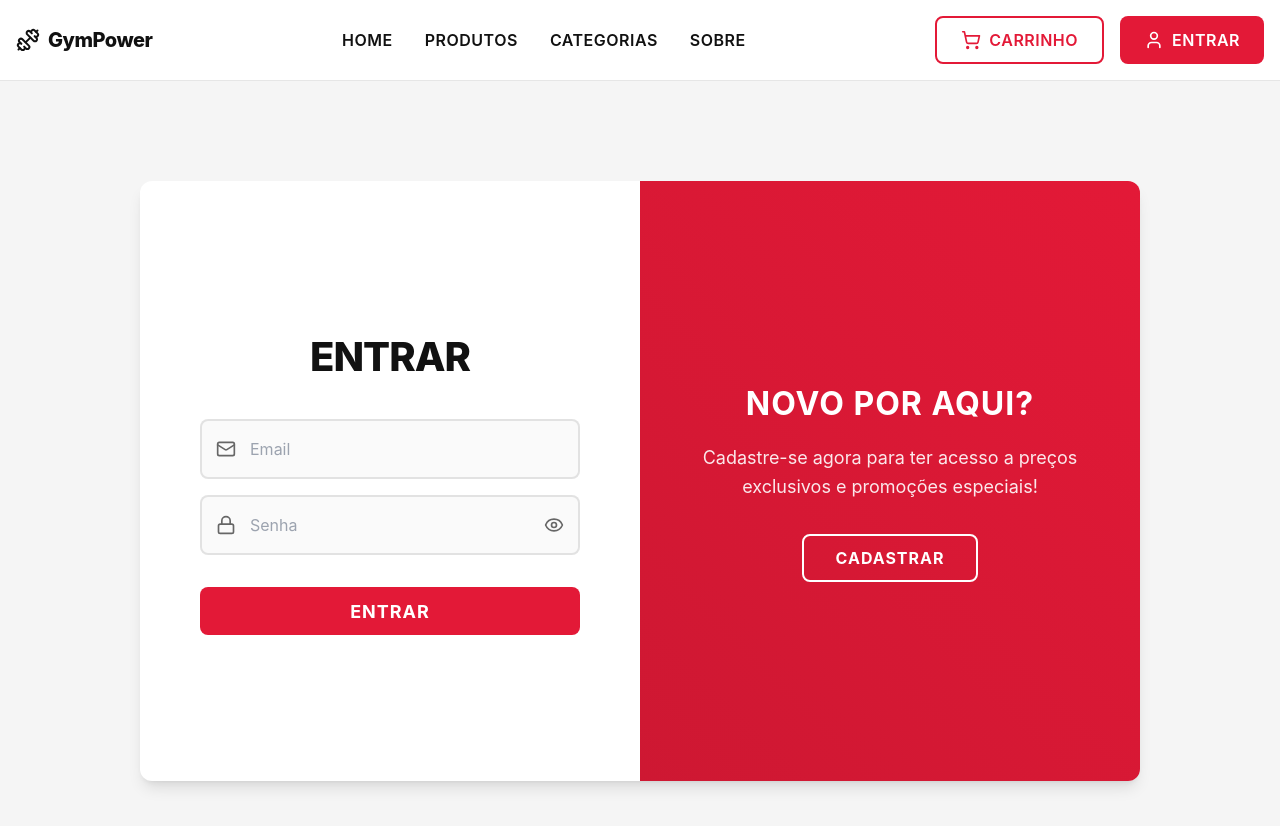
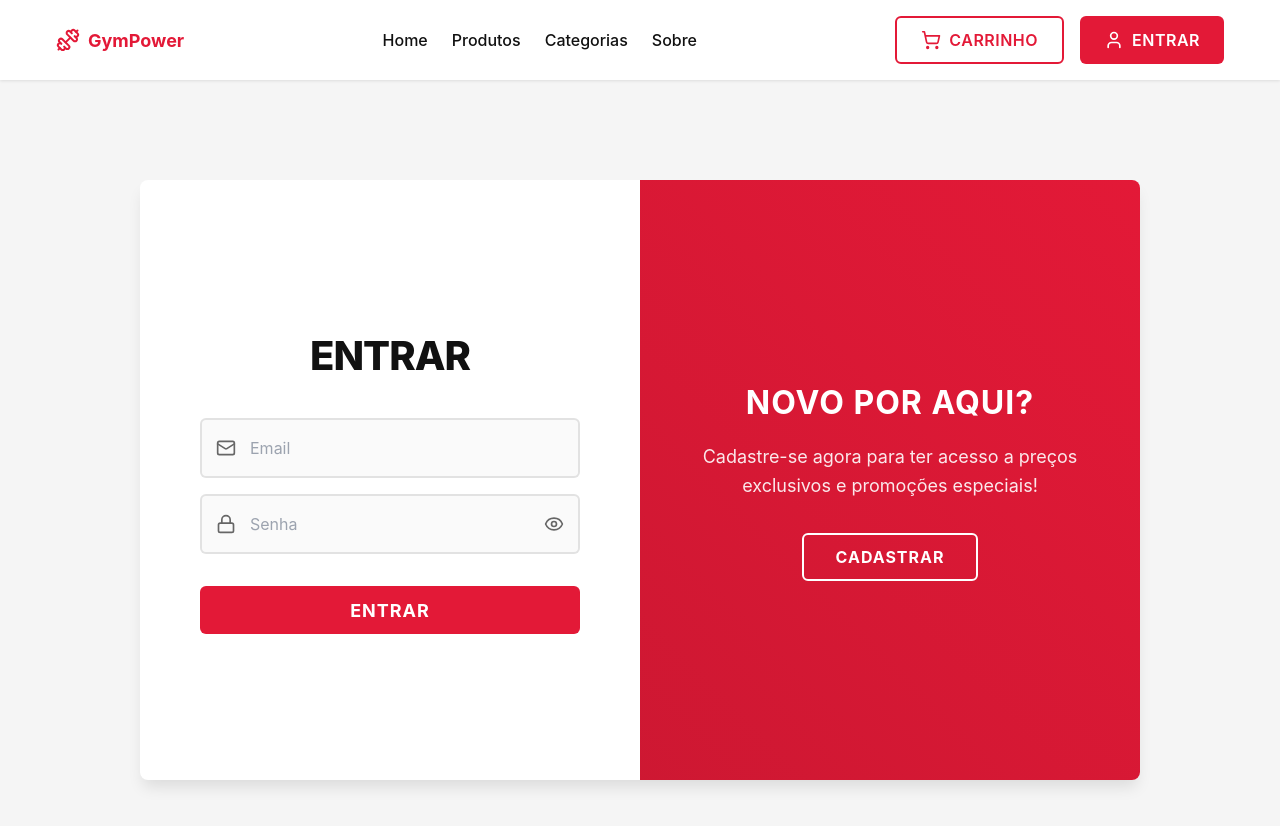
Before and after one commit to gabrielglasser/GympStore, a React (Vite) app in the folder frontend/: page /auth in a window 1280 px wide. Shown: the top 826 px of the page. Built offline with nearby package versions, Linux system fonts and the light colour scheme.

Commit message:
Melhorando a responsividade das paginas

```diff
--- a/frontend/package.json
+++ b/frontend/package.json
@@ -17,8 +17,7 @@
     "react": "^19.0.0",
     "react-dom": "^19.0.0",
     "react-hot-toast": "^2.5.2",
-    "react-router-dom": "^7.5.0",
-    "sass": "^1.86.3"
+    "react-router-dom": "^7.5.0"
   },
   "devDependencies": {
     "@eslint/js": "^9.21.0",
@@ -32,6 +31,7 @@
     "eslint-plugin-react-refresh": "^0.4.19",
     "globals": "^15.15.0",
     "postcss": "^8.4.31",
+    "sass": "^1.86.3",
     "tailwindcss": "^3.3.0",
     "typescript": "~5.7.2",
     "typescript-eslint": "^8.24.1",
--- a/frontend/src/assets/styles/variables.scss
+++ b/frontend/src/assets/styles/variables.scss
@@ -5,9 +5,8 @@ $secondary: #FFD700; // Gold for premium/special items
 $text-primary: #111111; // Near black for main text
 $text-secondary: #666666; // Medium gray for secondary text
 $background: #F5F5F5; // Light gray background
-$white: #ffffff;
-$error: #E31937; // Using primary red for errors
-$success: #1E5631; // Dark green for success states
+$white: #FFFFFF;
+$error: #DC2626;
 
 // Typography
 $font-family: 'Inter', system-ui, -apple-system, sans-serif;
@@ -35,14 +34,14 @@ $breakpoint-xl: 1280px;
 
 // Border Radius
 $border-radius-sm: 0.25rem;
-$border-radius: 0.5rem;
-$border-radius-lg: 0.75rem;
+$border-radius: 0.375rem;
+$border-radius-lg: 0.5rem;
 
 // Shadows
 $shadow-sm: 0 1px 2px 0 rgba(0, 0, 0, 0.05);
-$shadow: 0 1px 3px 0 rgba(0, 0, 0, 0.1), 0 1px 2px -1px rgba(0, 0, 0, 0.1);
-$shadow-lg: 0 10px 15px -3px rgba(0, 0, 0, 0.1), 0 4px 6px -4px rgba(0, 0, 0, 0.1);
+$shadow: 0 1px 3px 0 rgba(0, 0, 0, 0.1);
+$shadow-lg: 0 10px 15px -3px rgba(0, 0, 0, 0.1);
 
 // Transitions
-$transition-base: all 0.15s ease-in-out;
+$transition-base: all 0.2s ease-in-out;
 $transition-smooth: all 0.3s cubic-bezier(0.4, 0, 0.2, 1);
--- a/frontend/src/components/home/FeaturedProducts/FeaturedProducts.tsx
+++ b/frontend/src/components/home/FeaturedProducts/FeaturedProducts.tsx
@@ -31,7 +31,7 @@ export const FeaturedProducts: React.FC = () => {
 
   const handleAddToCart = (product: Product) => {
     try {
-      addToCart(product);
+      addToCart(product.id, 1);
       toast.success('Produto adicionado ao carrinho!');
     } catch (error) {
       console.error('Erro ao adicionar ao carrinho:', error);
--- a/frontend/src/components/layout/Header/Header.module.scss
+++ b/frontend/src/components/layout/Header/Header.module.scss
@@ -1,53 +1,89 @@
 @use '../../../assets/styles/variables.scss' as *;
 
 .header {
+  background-color: $white;
+  box-shadow: $shadow;
   position: sticky;
   top: 0;
-  z-index: 50;
-  background-color: rgba($white, 0.98);
-  backdrop-filter: blur(8px);
-  border-bottom: 1px solid rgba($text-primary, 0.1);
+  z-index: 1000;
 
   .container {
-    max-width: $breakpoint-xl;
+    max-width: 1200px;
     margin: 0 auto;
     padding: $spacing-4;
     display: flex;
     align-items: center;
     justify-content: space-between;
+    position: relative;
   }
 
   .logo {
     display: flex;
     align-items: center;
     gap: $spacing-2;
-    font-size: $font-size-xl;
-    font-weight: 800;
-    color: $text-primary;
+    color: $primary;
+    font-weight: 700;
+    font-size: $font-size-lg;
     text-decoration: none;
-    letter-spacing: -0.5px;
 
     &:hover {
-      color: $primary;
+      opacity: 0.8;
+    }
+  }
+
+  .menuButton {
+    display: none;
+    background: none;
+    border: none;
+    color: $text-primary;
+    cursor: pointer;
+    padding: $spacing-2;
+
+    @media (max-width: $breakpoint-md) {
+      display: flex;
+      align-items: center;
+      justify-content: center;
     }
   }
 
   .nav {
     display: flex;
-    align-items: center;
-    gap: $spacing-8;
+    gap: $spacing-6;
 
     .link {
       color: $text-primary;
       text-decoration: none;
-      font-weight: 600;
-      font-size: $font-size-base;
+      font-weight: 500;
       transition: $transition-base;
-      text-transform: uppercase;
-      letter-spacing: 0.5px;
 
       &:hover {
         color: $primary;
+      }
+    }
+
+    @media (max-width: $breakpoint-md) {
+      display: none;
+      position: absolute;
+      top: 100%;
+      left: 0;
+      right: 0;
+      background: $white;
+      flex-direction: column;
+      padding: $spacing-4;
+      gap: $spacing-4;
+      box-shadow: $shadow;
+
+      &.active {
+        display: flex;
+      }
+
+      .link {
+        padding: $spacing-2;
+        border-radius: $border-radius;
+
+        &:hover {
+          background-color: rgba($primary, 0.1);
+        }
       }
     }
   }
@@ -58,22 +94,58 @@
     gap: $spacing-4;
 
     .cartButton {
-      position: relative;
+      text-decoration: none;
+    }
 
-      .cartCount {
-        position: absolute;
-        top: -8px;
-        right: -8px;
-        background-color: $primary;
-        color: $white;
-        border-radius: 50%;
-        width: 20px;
-        height: 20px;
+    .cartCount {
+      background-color: $primary;
+      color: $white;
+      border-radius: 50%;
+      width: 20px;
+      height: 20px;
+      display: flex;
+      align-items: center;
+      justify-content: center;
+      font-size: $font-size-sm;
+      margin-left: $spacing-2;
+    }
+
+    .userName {
+      color: $text-primary;
+      font-weight: 500;
+    }
+
+    .logoutButton {
+      display: flex;
+      align-items: center;
+      gap: $spacing-2;
+      background: none;
+      border: none;
+      color: $error;
+      cursor: pointer;
+      padding: $spacing-2;
+      border-radius: $border-radius;
+      transition: $transition-base;
+
+      &:hover {
+        background-color: rgba($error, 0.1);
+      }
+    }
+
+    @media (max-width: $breakpoint-md) {
+      display: none;
+      flex-direction: column;
+      width: 100%;
+      padding: $spacing-4;
+      background: $white;
+      box-shadow: $shadow;
+
+      &.active {
         display: flex;
-        align-items: center;
-        justify-content: center;
-        font-size: 12px;
-        font-weight: 600;
+      }
+
+      .buttonText {
+        display: inline;
       }
     }
   }
--- a/frontend/src/components/layout/Header/Header.tsx
+++ b/frontend/src/components/layout/Header/Header.tsx
@@ -1,11 +1,25 @@
-import React from 'react';
+import React, { useState } from 'react';
 import { Link } from 'react-router-dom';
-import { Dumbbell, ShoppingCart, User } from 'lucide-react';
+import { Dumbbell, ShoppingCart, User, Menu, X, LogOut } from 'lucide-react';
 import styles from './Header.module.scss';
 import { Button } from '../../ui/Button/Button';
+import { useAuth } from '../../../contexts/AuthContext';
+import { useCart } from '../../../contexts/CartContext';
 
 export const Header: React.FC = () => {
-  const cartItemsCount = 0; // This will be managed by cart context later
+  const [isMenuOpen, setIsMenuOpen] = useState(false);
+  const { isAuthenticated, signOut, user } = useAuth();
+  const { items } = useCart();
+  const cartItemsCount = items.length;
+
+  const toggleMenu = () => {
+    setIsMenuOpen(!isMenuOpen);
+  };
+
+  const handleLogout = () => {
+    signOut();
+    setIsMenuOpen(false);
+  };
 
   return (
     <header className={styles.header}>
@@ -15,37 +29,52 @@ export const Header: React.FC = () => {
           <span>GymPower</span>
         </Link>
 
-        <nav className={styles.nav}>
-          <Link to="/" className={styles.link}>
+        <button className={styles.menuButton} onClick={toggleMenu}>
+          {isMenuOpen ? <X size={24} /> : <Menu size={24} />}
+        </button>
+
+        <nav className={`${styles.nav} ${isMenuOpen ? styles.active : ''}`}>
+          <Link to="/" className={styles.link} onClick={() => setIsMenuOpen(false)}>
             Home
           </Link>
-          <Link to="/produtos" className={styles.link}>
+          <Link to="/produtos" className={styles.link} onClick={() => setIsMenuOpen(false)}>
             Produtos
           </Link>
-          <Link to="/categorias" className={styles.link}>
+          <Link to="/categorias" className={styles.link} onClick={() => setIsMenuOpen(false)}>
             Categorias
           </Link>
-          <Link to="/sobre" className={styles.link}>
+          <Link to="/sobre" className={styles.link} onClick={() => setIsMenuOpen(false)}>
             Sobre
           </Link>
         </nav>
 
-        <div className={styles.actions}>
-          <Link to="/cart" className={styles.cartButton}>
+        <div className={`${styles.actions} ${isMenuOpen ? styles.active : ''}`}>
+          <Link to="/cart" className={styles.cartButton} onClick={() => setIsMenuOpen(false)}>
             <Button variant="outline">
               <ShoppingCart size={20} />
-              Carrinho
+              <span className={styles.buttonText}>Carrinho</span>
               {cartItemsCount > 0 && (
                 <span className={styles.cartCount}>{cartItemsCount}</span>
               )}
             </Button>
           </Link>
-          <Link to="/login">
-            <Button>
-              <User size={20} />
-              Entrar
-            </Button>
-          </Link>
+
+          {isAuthenticated ? (
+            <>
+              <span className={styles.userName}>{user?.name}</span>
+              <button onClick={handleLogout} className={styles.logoutButton}>
+                <LogOut size={20} />
+                <span className={styles.buttonText}>Sair</span>
+              </button>
+            </>
+          ) : (
+            <Link to="/auth" onClick={() => setIsMenuOpen(false)}>
+              <Button>
+                <User size={20} />
+                <span className={styles.buttonText}>Entrar</span>
+              </Button>
+            </Link>
+          )}
         </div>
       </div>
     </header>
```
Also changed, not shown: 1 other file (tests, documents, lock files or other folders).
